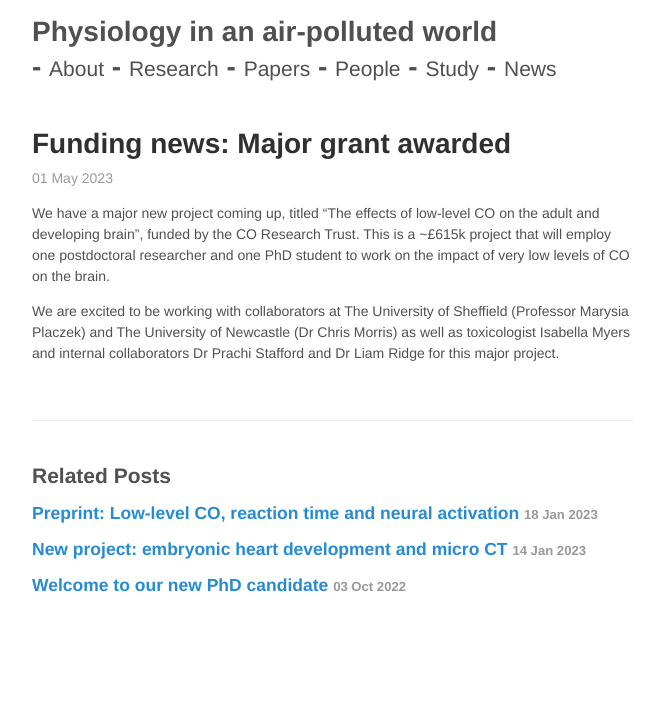
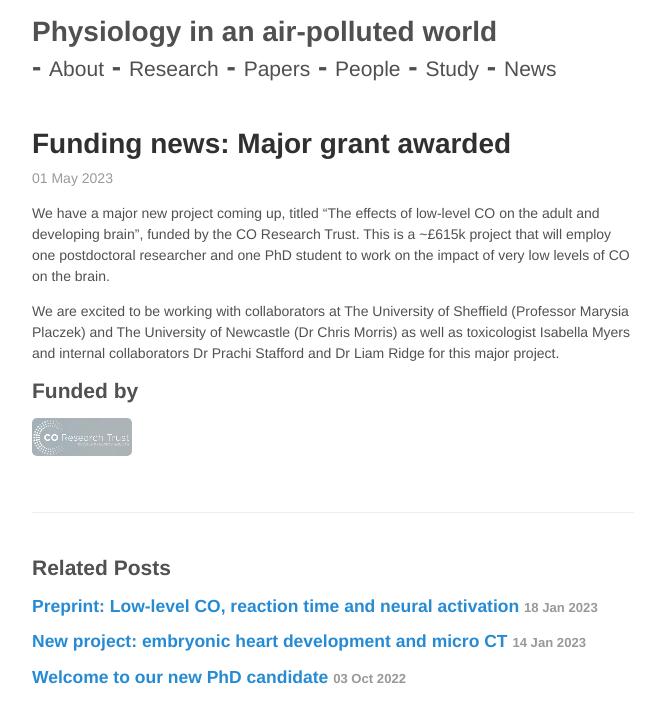
Before and after one commit to mariherigstad/mariherigstad.github.io, a Jekyll site: the page built from _posts/2023-05-01-major-funding-news.md, in a window 1280 px wide. Shown: the top 723 px of the page, without its empty margins (307-972 px from the left). Built offline with Jekyll 4.4.1, drawn with Linux system fonts in a browser that asks for light colours.

Commit message:
Update 2023-05-01-major-funding-news.md

```diff
--- a/_posts/2023-05-01-major-funding-news.md
+++ b/_posts/2023-05-01-major-funding-news.md
@@ -8,3 +8,6 @@ date: 2023-05-01
 We have a major new project coming up, titled “The effects of low-level CO on the adult and developing brain”, funded by the CO Research Trust. This is a ~£615k project that will employ one postdoctoral researcher and one PhD student to work on the impact of very low levels of CO on the brain.
 
 We are excited to be working with collaborators at The University of Sheffield (Professor Marysia Placzek) and The University of Newcastle (Dr Chris Morris) as well as toxicologist Isabella Myers and internal collaborators Dr Prachi Stafford and Dr Liam Ridge for this major project.
+
+## Funded by
+<a href="http://www.coresearchtrust.org/"><img src="/assets/CORT_Logo.jpg" alt="CO Research Trust" align="middle" style="width: 100px;" /></a>
```
